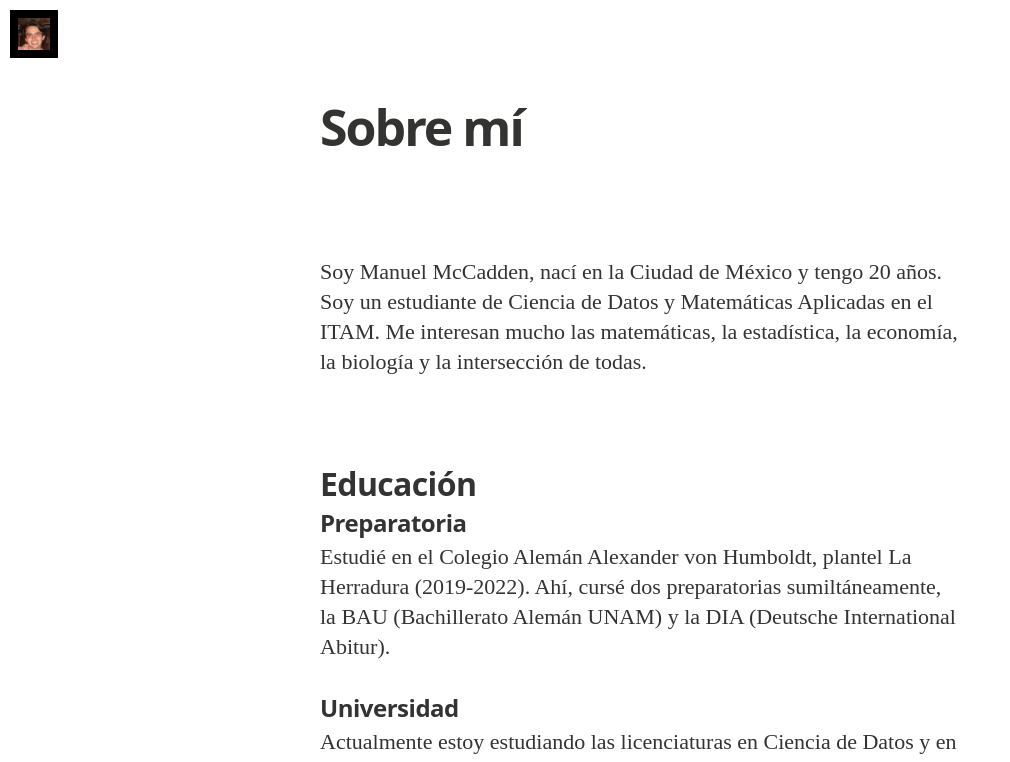
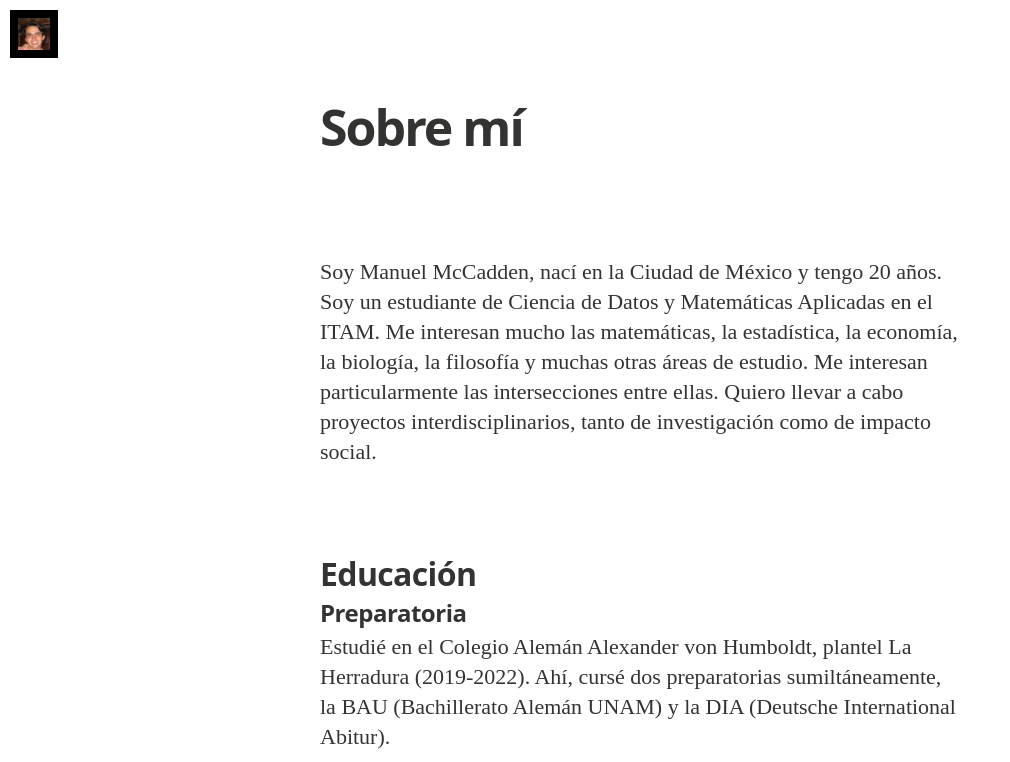
Before and after one commit to manuelmccaddenm/manuelmccaddenm.github.io, a Jekyll site: the page built from about.md, in a window 1280 px wide and 1400 px high. Shown: the top 762 px of the window, without its empty margins (0-1010 px from the left). Built offline with Jekyll 4.4.1, drawn with Linux system fonts in a browser that asks for light colours; nearby versions of some CDN libraries; some web fonts are replaced; some of the changed text lies outside the part shown; grey boxes are pictures that could not be loaded.

Commit message:
About me fotos

```diff
--- a/about.md
+++ b/about.md
@@ -4,12 +4,14 @@ title: Sobre mí
 permalink: /about/
 ---
 
-Soy Manuel McCadden, nací en la Ciudad de México y tengo 20 años. Soy un estudiante de Ciencia de Datos y Matemáticas Aplicadas en el ITAM. Me interesan mucho las matemáticas, la estadística, la economía, la biología y la intersección de todas.
+Soy Manuel McCadden, nací en la Ciudad de México y tengo 20 años. Soy un estudiante de Ciencia de Datos y Matemáticas Aplicadas en el ITAM. Me interesan mucho las matemáticas, la estadística, la economía, la biología, la filosofía y muchas otras áreas de estudio. Me interesan particularmente las intersecciones entre ellas. Quiero llevar a cabo proyectos interdisciplinarios, tanto de investigación como de impacto social.
 
 ## Educación
 
 ### Preparatoria
 Estudié en el Colegio Alemán Alexander von Humboldt, plantel La Herradura (2019-2022). Ahí, cursé dos preparatorias sumiltáneamente, la BAU (Bachillerato Alemán UNAM) y la DIA (Deutsche International Abitur).
+
+![Graduado del Colegio Alemán](foto1.jpg)
 
 ### Universidad
 Actualmente estoy estudiando las licenciaturas en Ciencia de Datos y en Matemáticas Aplicadas en el ITAM (2022- ). Estoy cursando el cuarto semestre y planeo graduarme en mayo de 2027.
```
Also changed, not shown: other parts of about.md (+2 -0 lines).
